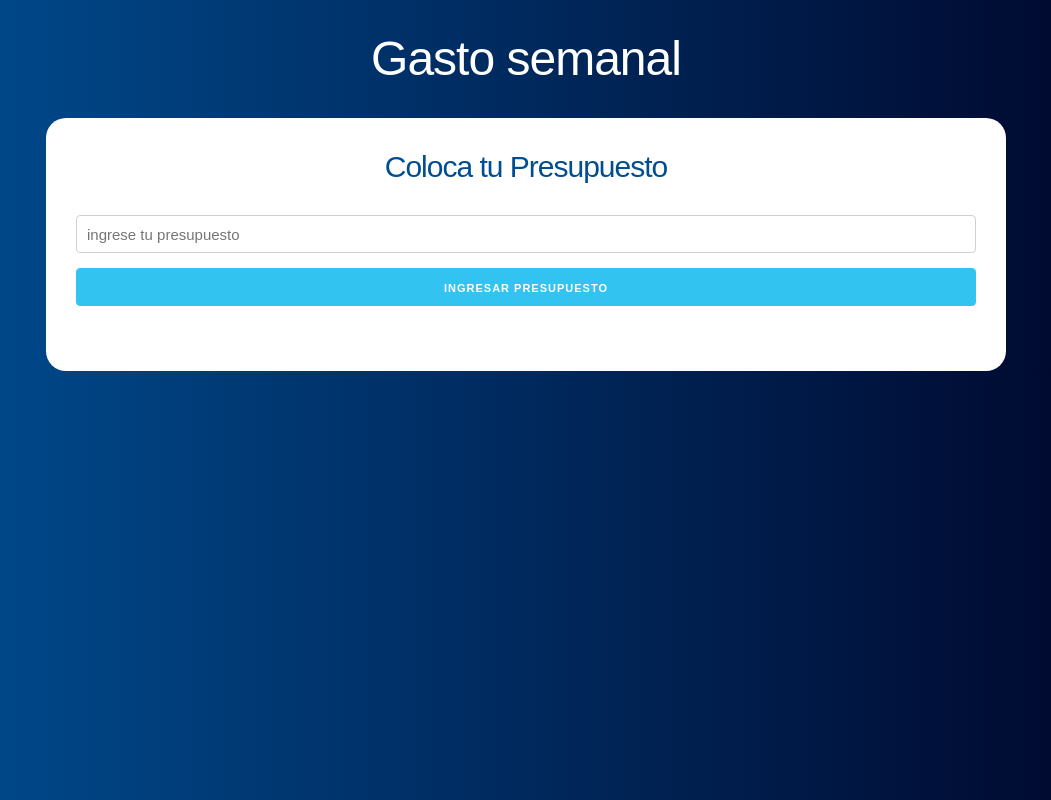
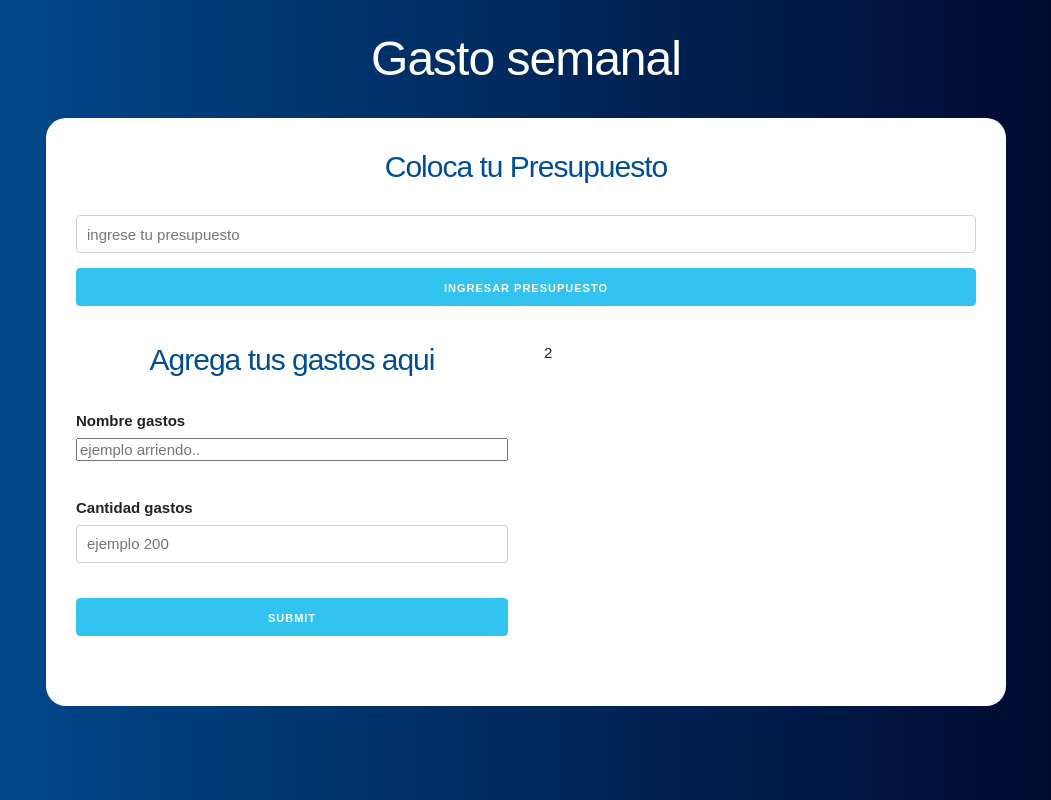
Before and after one commit to juantuberquia/financial, a React (Create React App) app: page / in a window 1280 px wide. Shown: the whole page, without its empty margins (114-1165 px from the left). Built offline with nearby package versions, Linux system fonts and the light colour scheme.

Commit message:
validate values, error control

```diff
--- a/public/styles.css
+++ b/public/styles.css
@@ -45,7 +45,7 @@ h2 {
   font-size: 3rem !important;
   text-align: center;
 }
-.campo {
+.camp {
   margin-bottom: 2rem;
 }
 .error {
--- a/src/components/Budget.jsx
+++ b/src/components/Budget.jsx
@@ -1,23 +1,51 @@
 import React, { Fragment, useState } from "react";
+import Error from "../components/Error";
+import Form from "../components/Form";
 
 const Budget = () => {
+  // hooks setear el valor ingresado
   const [budgetValue, setbudgetValue] = useState(0);
+  // hooks error datos ingresados incorrectos
+  const [ErrorData, setErrorData] = useState(false);
+  // hooks bugget empty
+  const [EmptyData, setEmptyData] = useState(false);
+  // hooks gastos y presupuesto
+  // const [expenses, setExpenses] = useState(0);
+  // const [funds, setFunds] = useState(0);
 
   const setStateBudget = (eventChange) => {
-    setbudgetValue(eventChange.target.value);
+    setbudgetValue(parseInt(eventChange.target.value));
   };
 
   const addBudget = (e) => {
     e.preventDefault();
 
-    // validar que el vaor ingresado sea correcto
+    // validaciones valor ingresado
+    if (budgetValue < 0) {
+      setErrorData(true);
+    } else {
+      setErrorData(false);
+    }
 
-    // que havcer despues de eso
+    if (isNaN(budgetValue) || budgetValue === 0) {
+      setEmptyData(true);
+    } else {
+      setEmptyData(false);
+    }
   };
+
+  // setExpenses(budgetValue);
+  // setFunds(budgetValue);
 
   return (
     <Fragment>
       <div className="principal-content content">
+        {ErrorData === true ? (
+          <Error message="Los datos ingresados incorrectos" />
+        ) : null}
+
+        {EmptyData === true ? <Error message="Favor ingresar datos" /> : null}
+
         <form onSubmit={addBudget}>
           <h2>Coloca tu Presupuesto</h2>
           <input
@@ -30,6 +58,7 @@ const Budget = () => {
             ingresar presupuesto
           </button>
         </form>
+        <Form />
       </div>
     </Fragment>
   );
--- /dev/null
+++ b/src/components/Error.jsx
@@ -0,0 +1,7 @@
+import React from "react";
+
+const Error = ({ message }) => {
+  return <p className="alert alert-danger error"> {message}</p>;
+};
+
+export default Error;
--- /dev/null
+++ b/src/components/Form.jsx
@@ -0,0 +1,33 @@
+import React from "react";
+
+const Form = () => {
+  return (
+    <div className="row">
+      <div className="one-half column">
+        <form>
+          <h2>Agrega tus gastos aqui</h2>
+          <div className="camp">
+            <label> Nombre gastos</label>
+            <input
+              type="texto"
+              placeholder="ejemplo arriendo.."
+              className=" u-full-width"
+            ></input>
+          </div>
+          <div className="camp">
+            <label> Cantidad gastos</label>
+            <input
+              type="number"
+              placeholder="ejemplo 200"
+              className=" u-full-width"
+            ></input>
+          </div>
+          <input type="submit" className="button-primary u-full-width"></input>
+        </form>
+      </div>
+      <div className="one-half column">2</div>
+    </div>
+  );
+};
+
+export default Form;
```
